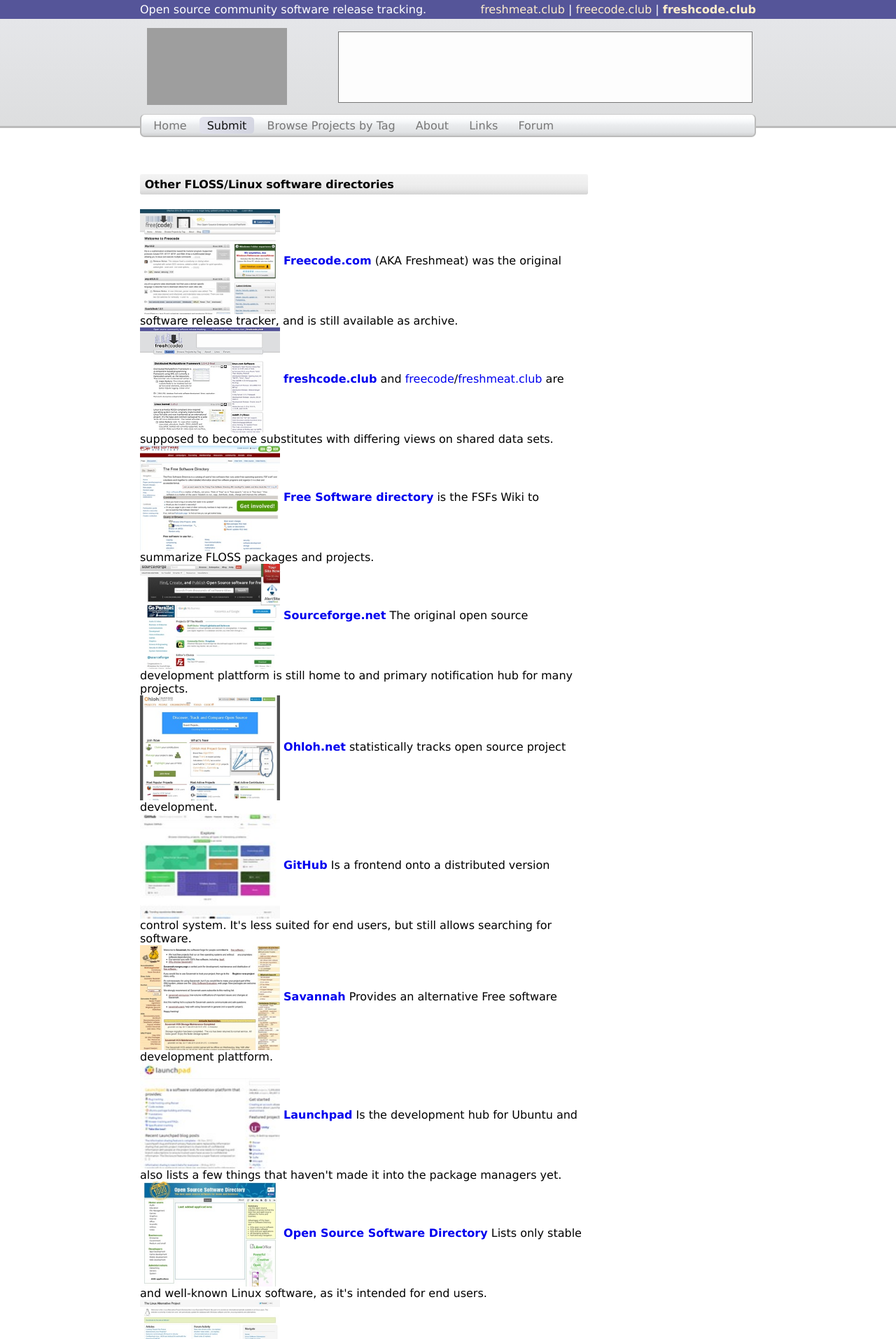
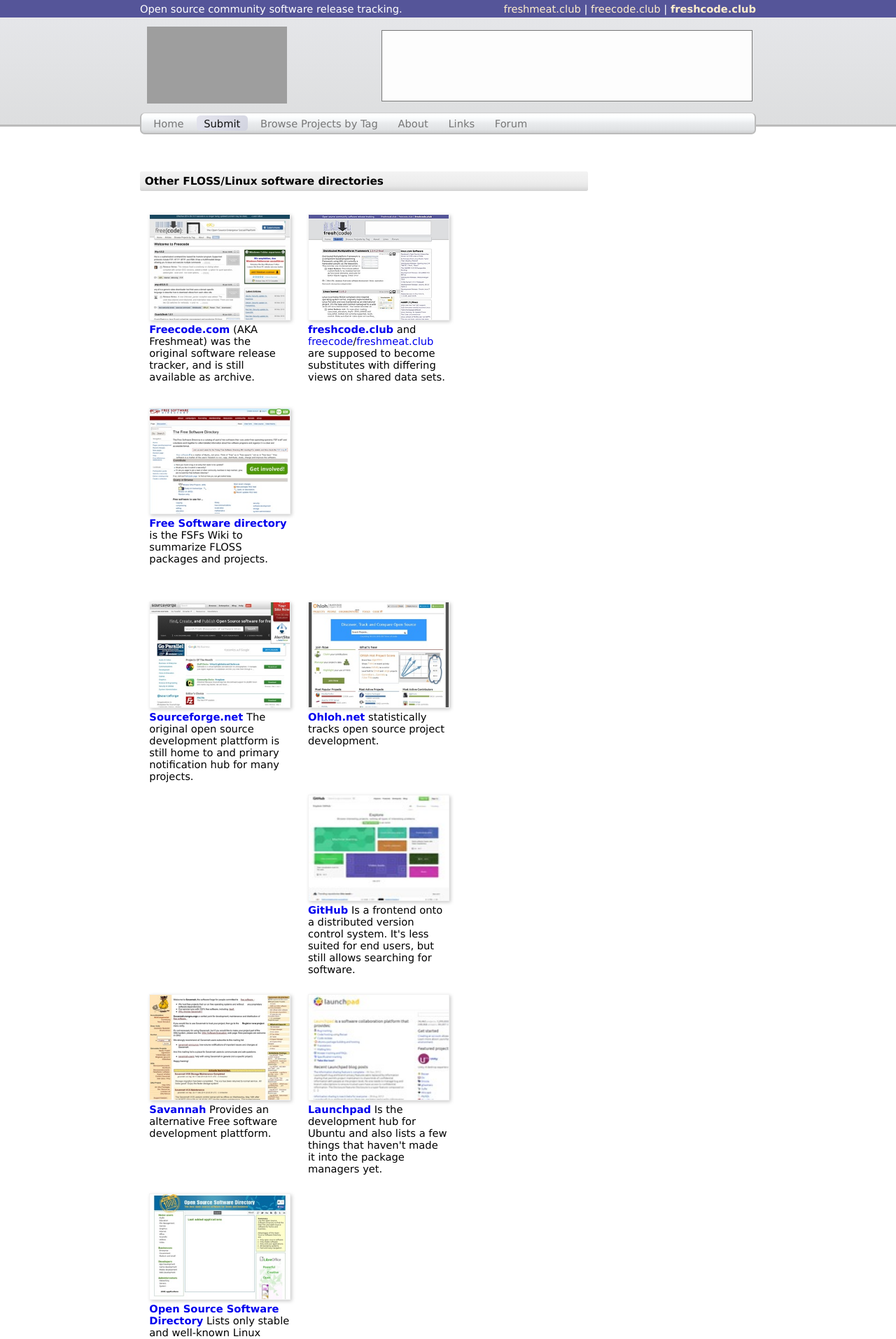
Before and after one commit to prof-milki/freshcode, a PHP site: page /page_links.php in a window 1280 px wide. Shown: the top 1914 px of the page at 70% size. Run offline with PHP 8.4, Linux system fonts and the light colour scheme; a stand-in replaces the project's code that opens the database connection; some libraries are stand-ins or nearby versions; grey boxes are pictures that could not be loaded.

Commit message:
Removed/fixed default * selector overrideing font sizes, styling for /links gallery, social media buttons, .trimmed project summaries.

```diff
--- a/freshcode.css
+++ b/freshcode.css
@@ -1,12 +1,12 @@
 * {
-   font-family: Verdana, Arial;
-   font-size: 12pt;
 }
 
 html, body {
     padding: 0;
     margin: 0;
     background: #fff;
+    font-family: Verdana, Arial;
+    font-size: 11pt;
 }
 a {
     text-decoration: none;
@@ -18,6 +18,10 @@
     vertical-align: middle;
     border: 0;
 }
+h2 { font-size: 13pt; }
+h3 { font-size: 12pt; }
+h4 { font-size: 11.5pt; }
+h5 { font-size: 11pt; }
 
 
 #topbar {
@@ -42,7 +46,9 @@
     height: 100px;
     margin: 5px;
     float: right;
-    width: 67%;
+    min-width: 50%;
+    width: 60%;
+    max-width: 70%;
     background: #fdfdfd;
     border: 1pt solid #777;
 }
@@ -262,6 +287,33 @@
 }
 
 
+#main .links-entry {
+    display: inline-block;
+    width: 200px;
+    min-height: 250px;
+    margin: 10pt;
+    float: left;
+}
+#main .links-entry:nth-child(3n) {
+    clear: both;
+}
+#main .links-entry img {
+    margin-bottom: 3pt;
+    border: 1px solid #f3f3f3;
+    box-shadow: 2px 2px 5px #ccc;
+}
+
+
+.social-share-links a { display: inline-block; opacity: 0.3; border-radius: 4px; padding: 3px; border: 1px solid #ddd; color: #fff !important; box-shadow: 2px 2px 5px 0px #888;}
+.social-share-links a:hover { opacity: 1.0; }
+.social-share-links a[title="google+"] { background: #DD4B39; font-weight: 100; }
+.social-share-links a[title="facebook"] { background: #3B5998; font-weight: 700; }
+.social-share-links a[title="reddit"] { background: #C0D7DF; color: #444 !important; }
+.social-share-links a[title="twitter"] { background: #55ACEE;  }
+.social-share-links a[title="linkedin"] { background: #0e76a8; font-weight: 700; }
+.social-share-links a[title="stumbleupon"] { background: #f74425;  }
+.social-share-links a[title="delicious"] { background: #557CDE;  }
+
 
 #spotlight {
     margin-top: 50pt;
```
Also changed, not shown: other parts of freshcode.css (+25 -6 lines).
